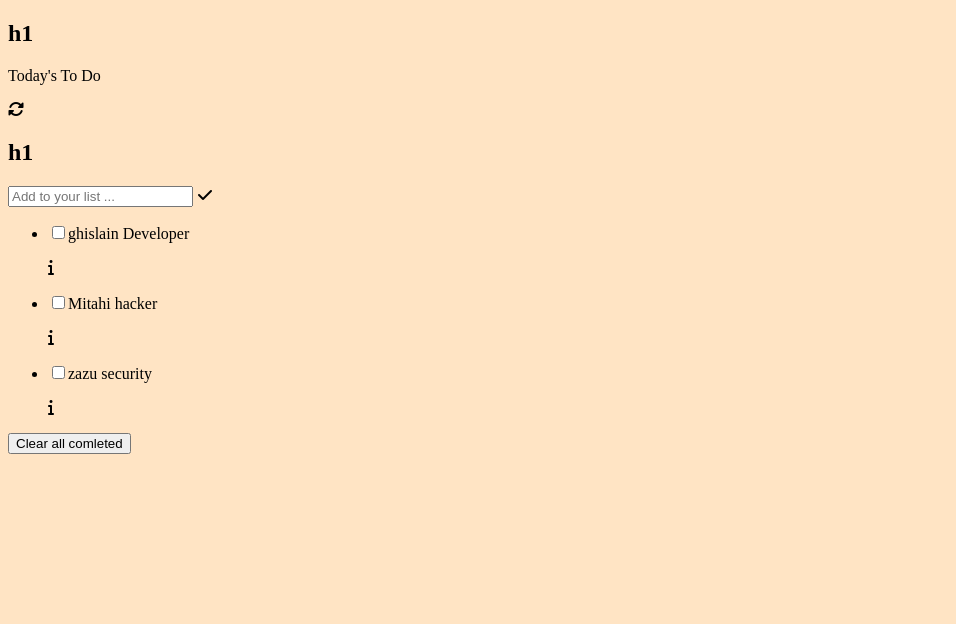
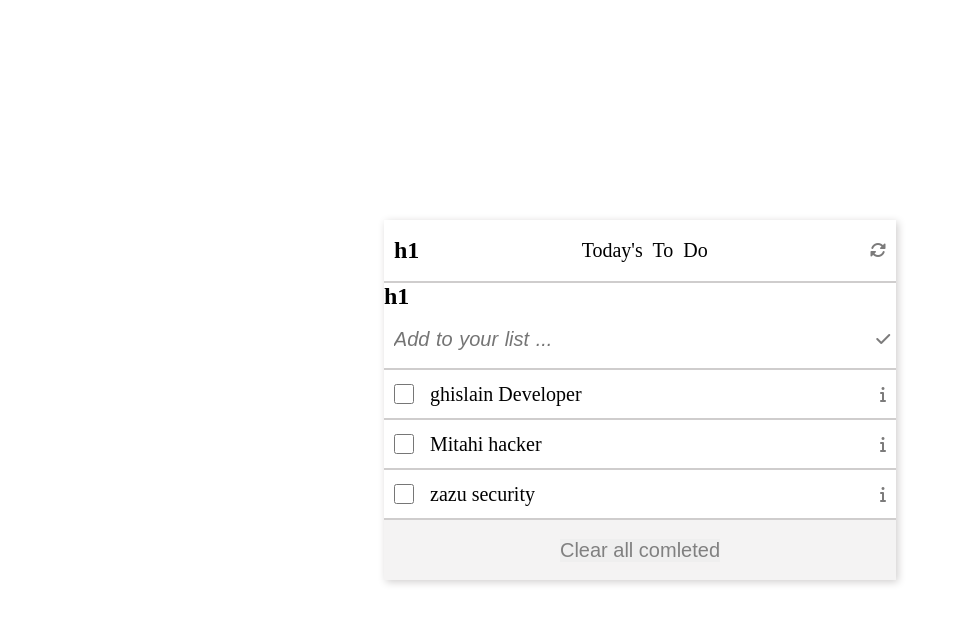
Before and after one commit to GhislainMitahi/todoWebpack_JS, a website built with webpack: page src/index.html in a window 1280 px wide. Shown: the whole page, without its empty margins (0-956 px from the left). Built offline with nearby package versions, Linux system fonts and the light colour scheme.

Commit message:
add styling

```diff
--- a/src/style.css
+++ b/src/style.css
@@ -1,23 +1,140 @@
-
 @font-face {
   font-family: 'MyFont';
-  src: url('./my-font.woff2') format('woff2'),
+  src:
+    url('./my-font.woff2') format('woff2'),
     url('./my-font.woff') format('woff');
   font-weight: 600;
   font-style: normal;
 }
 
-body {
-    background-color: bisque;
+* {
+  padding: 0;
+  margin: 0;
+  box-sizing: border-box;
 }
 
-.hello {
-    color :brown;
-     font-family: 'MyFont';
-     font-weight: 500;
-     background: url('./icon.png');
+body {
+  background-color: #fff;
+  display: flex;
+  justify-content: center;
+  align-items: center;
+  height: 100vh;
 }
 
-.ghis{
-  color: red;
+.content {
+  display: flex;
+  flex-direction: column;
+  background: #fff;
+  height: auto;
+  width: 40%;
+  box-shadow: 2px 2px 8px #d0cece;
 }
+
+.header {
+  display: flex;
+  justify-content: space-between;
+  align-items: center;
+  height: 63px;
+  padding-left: 10px;
+  padding-right: 10px;
+  border-bottom: 2px solid rgb(207, 205, 205);
+}
+
+.fa-solid.fa-rotate,
+.fa-solid.fa-check,
+.fa-solid.fa-info {
+  color: rgb(124, 123, 123);
+}
+
+.title {
+  font-size: 20px;
+  word-spacing: 5px;
+  font-weight: 600px;
+}
+
+label {
+  font-size: 20px;
+  font-weight: 700px;
+}
+
+#scales {
+  width: 20px;
+  height: 20px;
+}
+
+h1 {
+  display: none;
+}
+
+::placeholder {
+  font-size: 20px;
+  font-style: italic;
+}
+
+.getData {
+  height: 60px;
+  display: flex;
+  justify-content: center;
+  align-items: center;
+  border-bottom: 2px solid rgb(207, 205, 205);
+}
+
+.paragraph {
+  display: flex;
+  gap: 1em;
+  justify-content: center;
+  align-items: center;
+}
+
+#field {
+  width: 95%;
+  height: 100%;
+  border: none;
+  padding-left: 5px;
+  font-size: 20px;
+  font-style: italic;
+  color: rgb(124, 123, 123);
+  word-spacing: 1px;
+  outline: none;
+  cursor: pointer;
+}
+
+#field:focus {
+  outline: none;
+  border: none;
+}
+
+.listContents {
+  height: auto;
+}
+
+.task {
+  height: 50px;
+  display: flex;
+  justify-content: space-between;
+  align-items: center;
+  padding-left: 10px;
+  border-bottom: 2px solid rgb(207, 205, 205);
+  padding-right: 10px;
+}
+
+#footer {
+  display: flex;
+  justify-content: center;
+  align-items: center;
+  height: 60px;
+  background: rgb(244, 243, 243);
+}
+
+.btn {
+  color: gray;
+  font-size: 20px;
+  border: none;
+  outline: none;
+  cursor: pointer;
+}
+
+.btn:focus {
+  outline: none;
+  border: none;
+}
```
